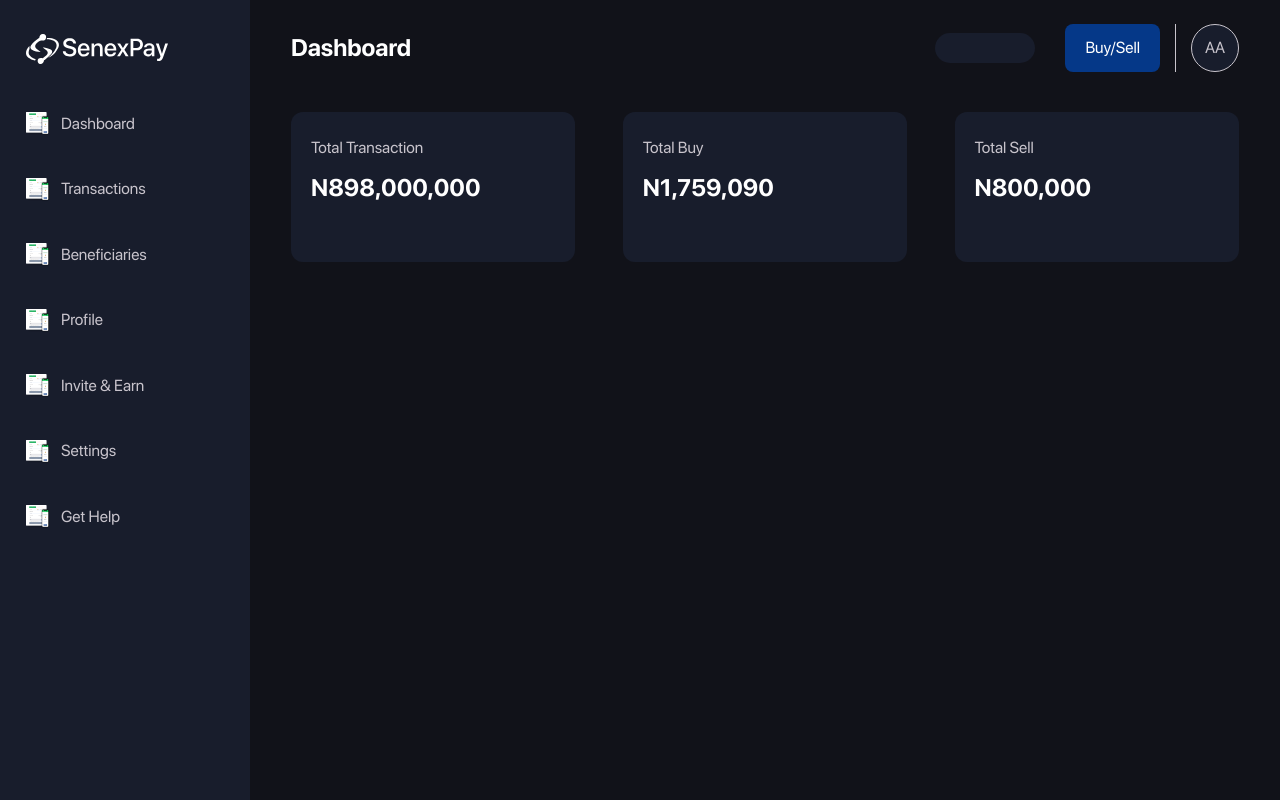
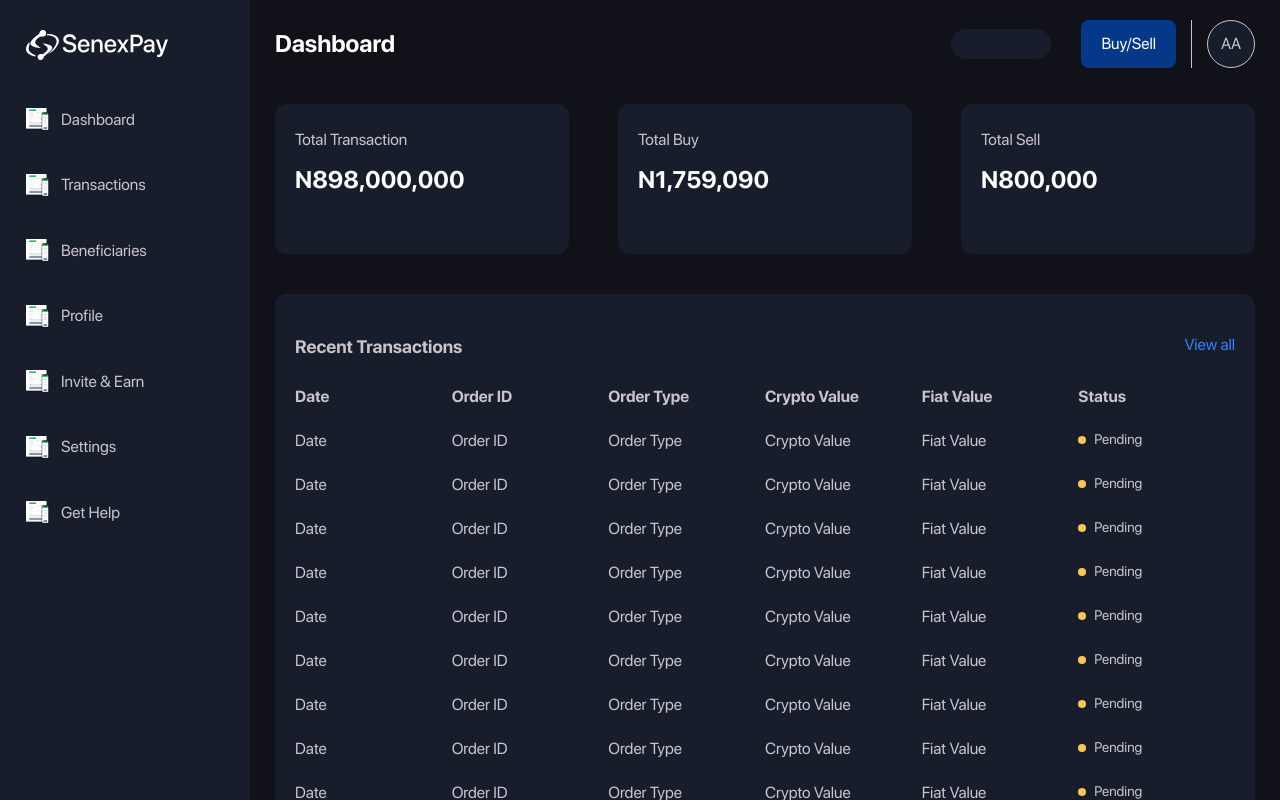
Before and after one commit to daaef/senex-dashboard, a Nuxt app: page / in a window 1280 px wide. Built offline with nearby package versions, Linux system fonts and the light colour scheme.

Commit message:
dashboard

```diff
--- a/assets/styles/abstract/_color.scss
+++ b/assets/styles/abstract/_color.scss
@@ -10,3 +10,5 @@ $color-white: #ffffff;
 $color-black: #000000;
 
 $color-grey-c8c: #C8C4CC;
+
+$color-link: #3382FA;
--- a/assets/styles/abstract/_utilities.scss
+++ b/assets/styles/abstract/_utilities.scss
@@ -1,7 +1,17 @@
 .u-mb-sm {
   margin-bottom: 10px !important;
+}
+
+.u-my-big {
+  margin-top: 40px !important;
+  margin-bottom: 40px !important;
 }
 
 .u-text-left {
   text-align: left !important;
 }
+
+.u-link {
+  color: $color-link;
+  cursor: pointer;
+}
--- a/assets/styles/base/_typography.scss
+++ b/assets/styles/base/_typography.scss
@@ -9,12 +9,14 @@
 }
 
 .heading-secondary {
-  font-size: 4rem; //40px;
+  font-size: 2.2rem; //22px;
   text-align: center;
+  font-weight: 700;
 }
 
 .heading-tertiary {
-  font-size: 3.6rem;
+  font-size: 1.8rem; //18px;
+  font-weight: 700;
 }
 
 .paragraph {
--- /dev/null
+++ b/assets/styles/components/transaction/_table.scss
@@ -0,0 +1,62 @@
+.txn-table {
+  padding: 2.4rem 2rem;
+  border-radius: 12px;
+  color: $color-grey-c8c;
+  background-color: $color-secondary-dark;
+
+  &__header {
+    display: flex;
+    justify-content: space-between;
+    margin: 1.5rem 0;
+  }
+
+  &__wrapper {
+    width: 100%;
+    overflow-x: auto;
+  }
+
+  &__main {
+    width: 100%;
+    border-collapse: collapse;
+  }
+
+  &__head {
+    font-weight: 700;
+  }
+
+  tr {
+    margin: 0.5rem 0;
+  }
+
+  th,
+  td {
+    text-align: left;
+    padding: 1rem 0;
+    width: 16.66%;
+    min-width: 14rem;
+    padding-right: 0.5rem;
+  }
+
+  .status {
+    display: flex;
+    align-items: center;
+    font-size: 1.4rem;
+  }
+
+  .status-icon {
+    display: inline-block;
+    width: 0.8rem;
+    height: 0.8rem;
+    border-radius: 50%;
+    margin-right: 0.8rem;
+    background-color: #f8c654;
+
+    &--red {
+      background-color: #eb4545;
+    }
+
+    &--green {
+      background-color: #05bf4c;
+    }
+  }
+}
--- a/assets/styles/global.scss
+++ b/assets/styles/global.scss
@@ -9,6 +9,7 @@
 @import 'base/typography';
 
 @import 'components/index/card';
+@import 'components/transaction/table';
 
 @import 'layouts/dashboard';
 @import 'layouts/sidemenu';
--- a/assets/styles/layouts/_dashboard.scss
+++ b/assets/styles/layouts/_dashboard.scss
@@ -1,14 +1,48 @@
 .dashboard {
+  position: relative;
   display: flex;
   width: 100%;
   font-size: 1.6rem;
   height: 100vh;
-  overflow-y: auto;
+  // overflow-y: auto;
   font-family: 'SFPro';
 
+  &__side-menu {
+    position: relative;
+    background-color: $color-secondary-dark;
+    max-height: 100vh;
+    overflow-y: auto;
+    z-index: 4;
+    flex: 0 0 25rem;
+
+    @include respond(tab-land-sm) {
+      display: none;
+    }
+  }
+
+  &__topbar {
+    position: fixed;
+    padding-left: 25rem;
+    z-index: 3;
+    left: 0;
+    width: 100%;
+
+    @include respond(tab-land-sm) {
+      padding-left: 0;
+    }
+  }
+
   &__main {
+    position: relative;
     flex: 1;
     background-color: $color-primary-dark;
-    padding: 24px 16px;
+    padding-top: 24px;
+    height: 100vh;
+    overflow-y: auto;
+  }
+
+  &__content {
+    margin-top: 8rem;
+    overflow-y: auto;
   }
 }
--- a/assets/styles/layouts/_sidemenu.scss
+++ b/assets/styles/layouts/_sidemenu.scss
@@ -1,13 +1,6 @@
 .side-menu {
-  flex: 0 0 25rem;
-  padding: 24px 16px;
-  background-color: $color-secondary-dark;
-  height: 100%;
-  overflow-y: auto;
-
-  @include respond(tab-land-sm) {
-    display: none;
-  }
+  width: 100%;
+  padding: 2rem 1.6rem;
 
   &__logo {
     width: 100%;
--- a/assets/styles/layouts/_topbar.scss
+++ b/assets/styles/layouts/_topbar.scss
@@ -1,9 +1,8 @@
 .topbar {
   display: flex;
   align-items: center;
-  width: 100%;
-  padding: 0 16px;
-  margin-bottom: 40px !important;
+  padding: 2rem 1.6rem;
+  background-color: $color-primary-dark;
 
   &__page-title {
     color: $color-white;
--- /dev/null
+++ b/components/transaction/TransactionTable.vue
@@ -0,0 +1,40 @@
+<template>
+  <div class="txn-table">
+    <div class="txn-table__header">
+      <h3 class="heading-tertiary">Recent Transactions</h3>
+      <span class="u-link">View all</span>
+    </div>
+    <div class="txn-table__wrapper">
+      <table class="txn-table__main">
+        <thead class="txn-table__head">
+          <tr>
+            <th class="">Date</th>
+            <th class="">Order ID</th>
+            <th class="">Order Type</th>
+            <th class="">Crypto Value</th>
+            <th class="">Fiat Value</th>
+            <th class="">Status</th>
+          </tr>
+        </thead>
+        <tbody>
+          <tr v-for="idx in 10" :key="idx">
+            <td class="">Date</td>
+            <td class="">Order ID</td>
+            <td class="">Order Type</td>
+            <td class="">Crypto Value</td>
+            <td class="">Fiat Value</td>
+            <td class="status">
+              <span class="status-icon"></span>Pending
+            </td>
+          </tr>
+        </tbody>
+      </table>
+    </div>
+  </div>
+</template>
+
+<script>
+export default {}
+</script>
+
+<style></style>
--- a/layouts/dashboard.vue
+++ b/layouts/dashboard.vue
@@ -1,9 +1,17 @@
 <template>
   <div class="dashboard">
-    <SideMenu />
+    <div class="dashboard__side-menu">
+      <SideMenu />
+    </div>
+    <div class="dashboard__topbar">
+      <TopBar />
+    </div>
     <div class="dashboard__main">
-      <TopBar />
-      <Nuxt />
+      <div class="container">
+        <div class="dashboard__content">
+          <Nuxt />
+        </div>
+      </div>
     </div>
   </div>
 </template>
--- a/pages/index.vue
+++ b/pages/index.vue
@@ -1,5 +1,5 @@
 <template>
-  <div class="container">
+  <div class="">
     <div class="index-txn-info">
       <transaction-card
         text="Total Transaction"
@@ -8,14 +8,19 @@
       <transaction-card text="Total Buy" amount="N1,759,090"></transaction-card>
       <transaction-card text="Total Sell" amount="N800,000"></transaction-card>
     </div>
+    <div class="u-my-big">
+      <transaction-table></transaction-table>
+    </div>
   </div>
 </template>
 
 <script>
 import TransactionCard from '~/components/index/TransactionCard.vue'
+import TransactionTable from '~/components/transaction/TransactionTable.vue'
 export default {
   components: {
     TransactionCard,
+    TransactionTable,
   },
   layout: 'dashboard',
 }
```
